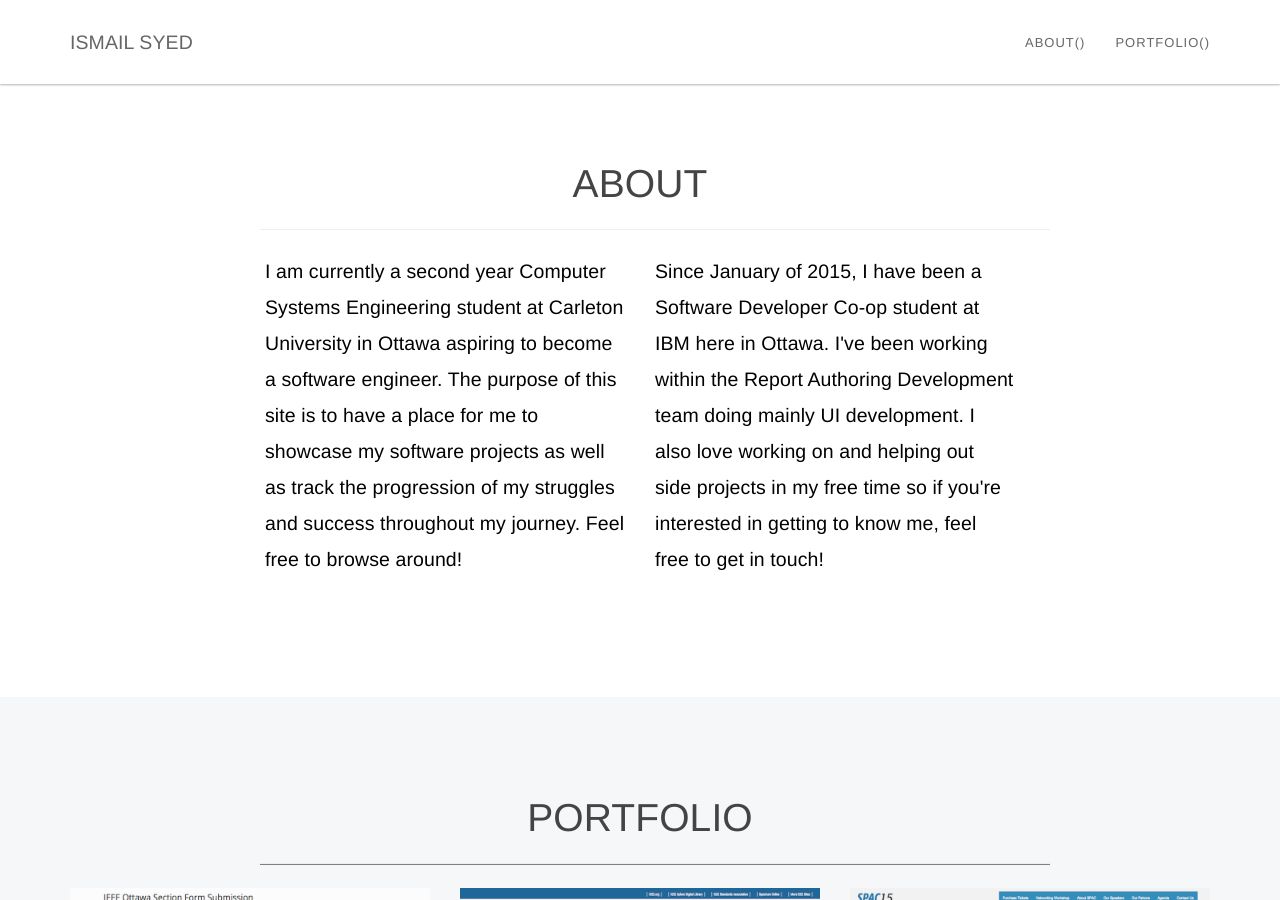
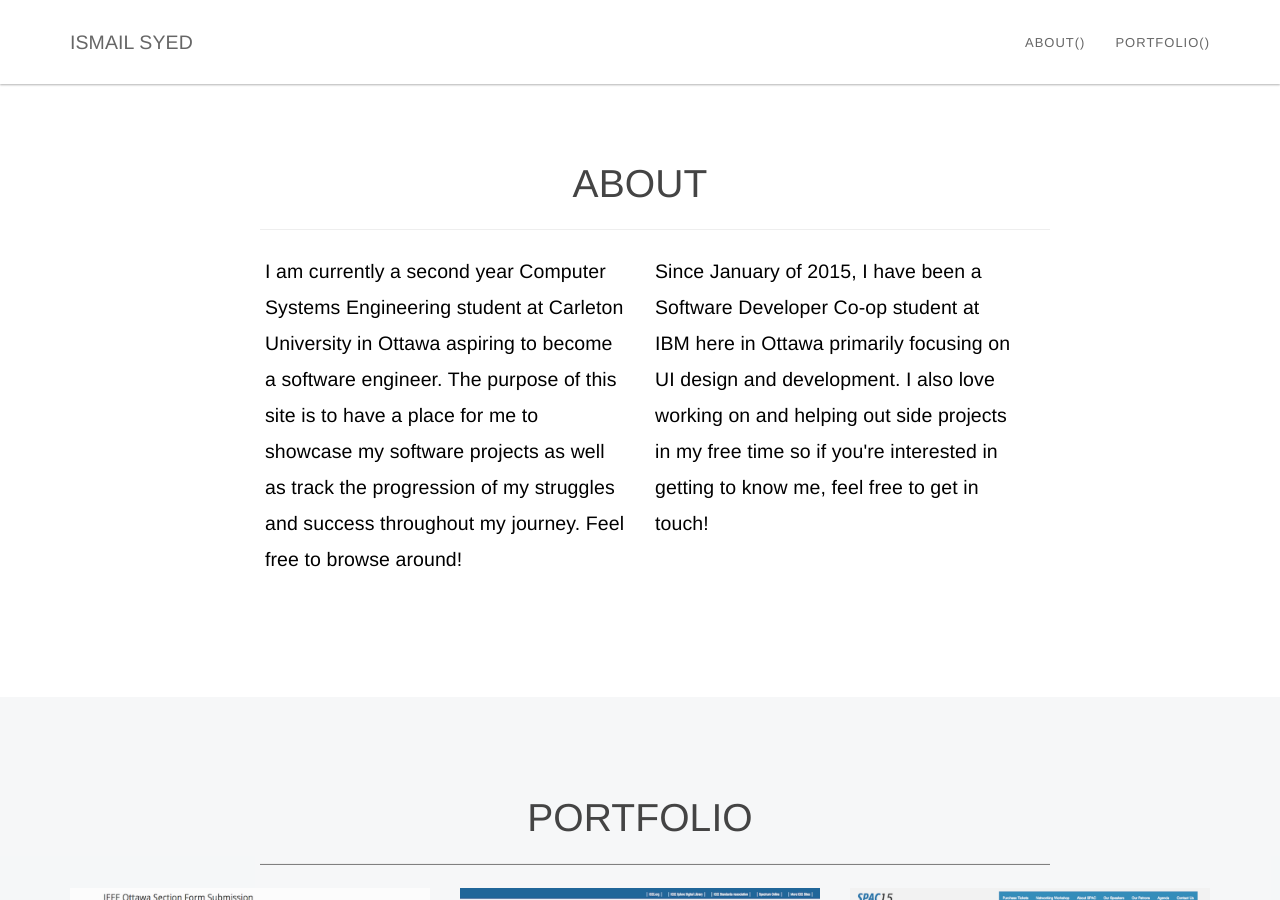
Before and after one commit to ismail-syed/ismail-syed.github.io, a Jekyll site: the page built from index.html, in a window 1280 px wide and 900 px high, scrolled down 669 px. Built offline with Jekyll 4.4.1, drawn with Linux system fonts in a browser that asks for light colours.

Commit message:
Update about.html

```diff
--- a/_includes/about.html
+++ b/_includes/about.html
@@ -12,7 +12,7 @@
                     <p>I am currently a second year Computer Systems Engineering student at Carleton University in Ottawa aspiring to become a software engineer. The purpose of this site is to have a place for me to showcase my software projects as well as track the progression of my struggles and success throughout my journey. Feel free to browse around! </p>
                 </div>
                 <div class="col-lg-4">
-                    <p>Since January of 2015, I have been a Software Developer Co-op student at IBM here in Ottawa. I've been working within the Report Authoring Development team doing mainly UI development. I also love working on and helping out side projects in my free time so if you're interested in getting to know me, feel free to get in touch!
+                    <p>Since January of 2015, I have been a Software Developer Co-op student at IBM here in Ottawa primarily focusing on UI design and development. I also love working on and helping out side projects in my free time so if you're interested in getting to know me, feel free to get in touch!
                     </p>
                 </div>
 
```
